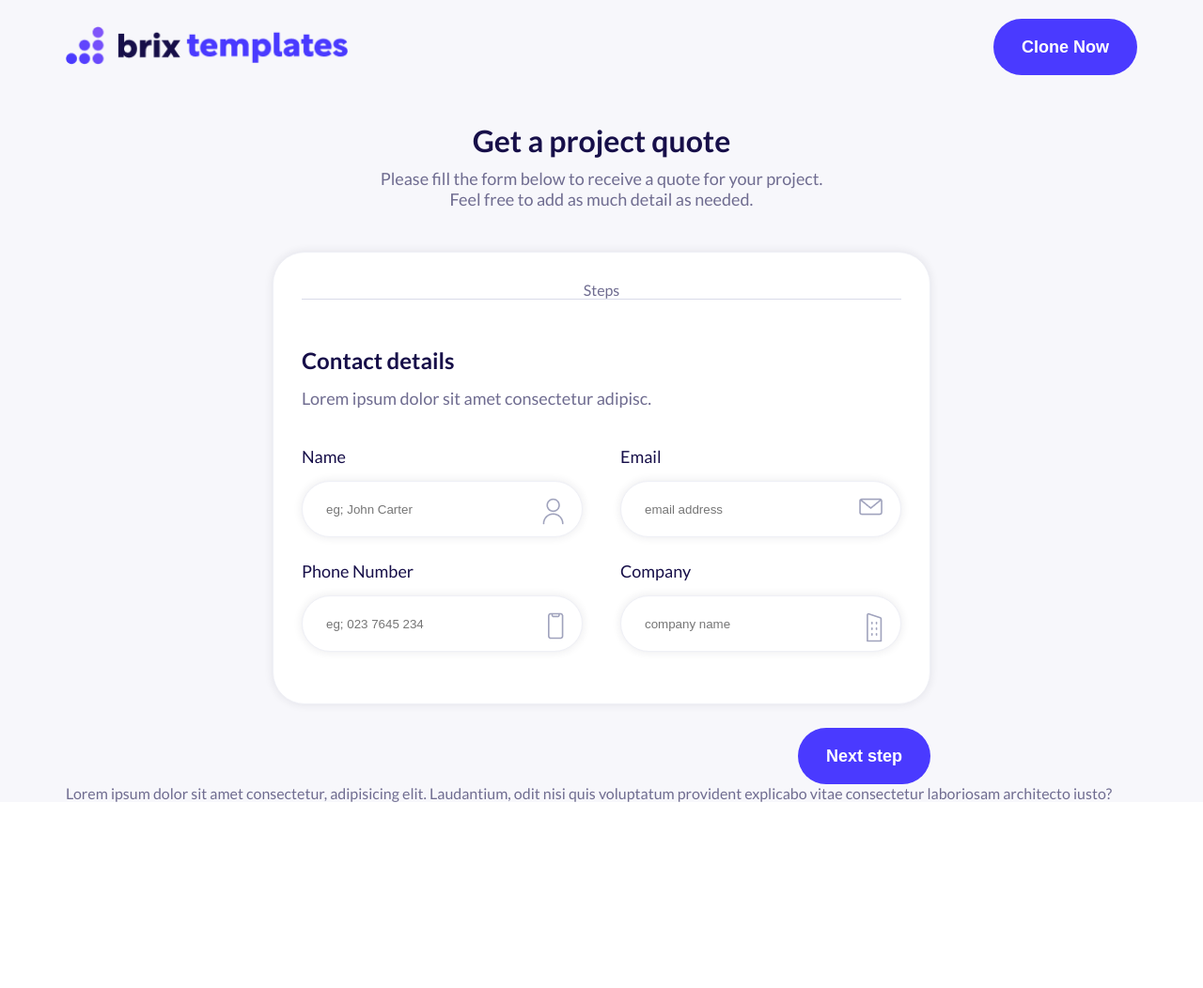
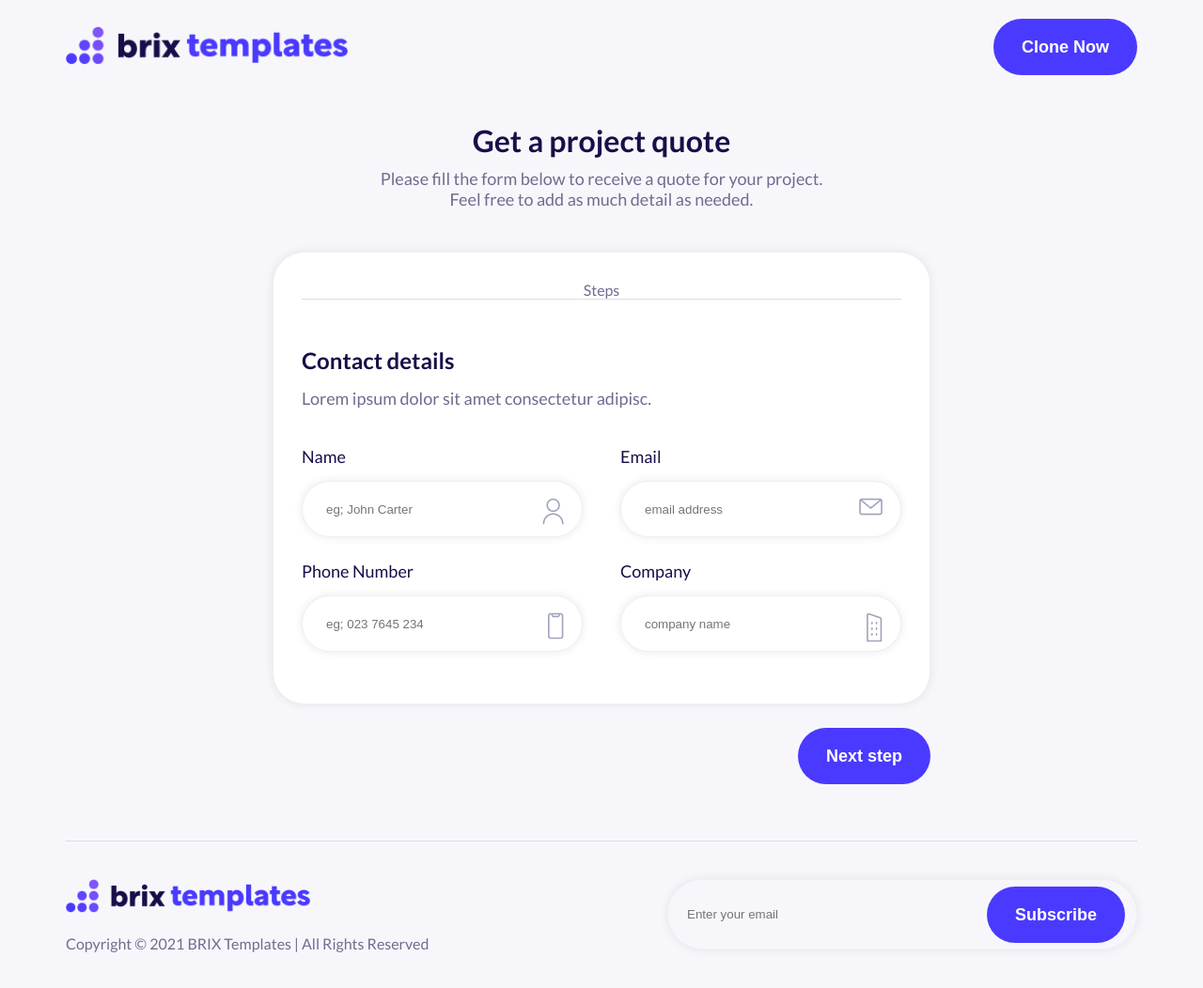
Before and after one commit to perrykwarteng/MultiStepForm, a plain HTML site: page index.html in a window 1280 px wide. Shown: the whole page at 94% size. Before the commit the page ends 854 px from the top, so only its background shows below. Drawn offline with Linux system fonts and the light colour scheme.

Commit message:
added the footer with it's styles

```diff
--- a/index.html
+++ b/index.html
@@ -137,22 +137,22 @@
                 <div class="prices">
                   <div class="price">
                     <input type="radio" id="price" />
-                    <p id="price">Development</p>
+                    <p id="price">$5.000 - $10.000</p>
                   </div>
 
                   <div class="price">
                     <input type="radio" id="price" />
-                    <p id="price">Development</p>
+                    <p id="price">$10.000 - $20.000</p>
                   </div>
 
                   <div class="price">
                     <input type="radio" id="price" />
-                    <p id="price">Development</p>
+                    <p id="price">$20.000 - $50.000</p>
                   </div>
 
                   <div class="price">
                     <input type="radio" id="price" />
-                    <p id="price">Development</p>
+                    <p id="price">$50.000 +</p>
                   </div>
                 </div>
               </div>
@@ -182,11 +182,14 @@
       </div>
 
       <div class="footer">
-        <p>
-          Lorem ipsum dolor sit amet consectetur, adipisicing elit. Laudantium,
-          odit nisi quis voluptatum provident explicabo vitae consectetur
-          laboriosam architecto iusto?
-        </p>
+        <div class="">
+          <img src="./images/Logo.png" />
+          <p>Copyright © 2021 BRIX Templates | All Rights Reserved</p>
+        </div>
+        <div class="subscribe">
+          <input type="text" placeholder="Enter your email" />
+          <button class="btn btn-footer">Subscribe</button>
+        </div>
       </div>
     </section>
 
--- a/style.css
+++ b/style.css
@@ -164,6 +164,9 @@ form .form-content input {
   border: 1px solid #4a3aff;
   visibility: hidden;
 }
+.forms-section {
+  margin-bottom: 60px;
+}
 
 #servicesDetails,
 #priceDetails,
@@ -179,6 +182,7 @@ form .form-content input {
   grid-gap: 30px;
   cursor: pointer;
 }
+
 .service,
 .price {
   border: 2px solid #eff0f6;
@@ -237,6 +241,41 @@ form .form-content input {
   background: var(--primaryColor);
 }
 
+.footer {
+  display: flex;
+  justify-content: space-between;
+  padding: 40px 0px;
+  border-top: 1px solid #d9dbe9;
+}
+
+.footer img {
+  width: 260px;
+  margin-bottom: 20px;
+}
+
+.subscribe {
+  width: 500px;
+  height: 75px;
+  position: relative;
+  border: 0.5px solid #eff0f6;
+  border-radius: 60px;
+  box-shadow: 0px 0px 10px rgba(38, 35, 56, 0.1);
+}
+.subscribe input {
+  width: 100%;
+  height: 100%;
+  outline: none;
+  border: none;
+  background: none;
+  padding: 0px 20px;
+}
+.btn-footer {
+  position: absolute;
+  right: 12px;
+  top: 7px;
+  background: var(--primaryColor);
+}
+
 /* Mobile View */
 
 @media screen and (max-width: 400px) {
```
